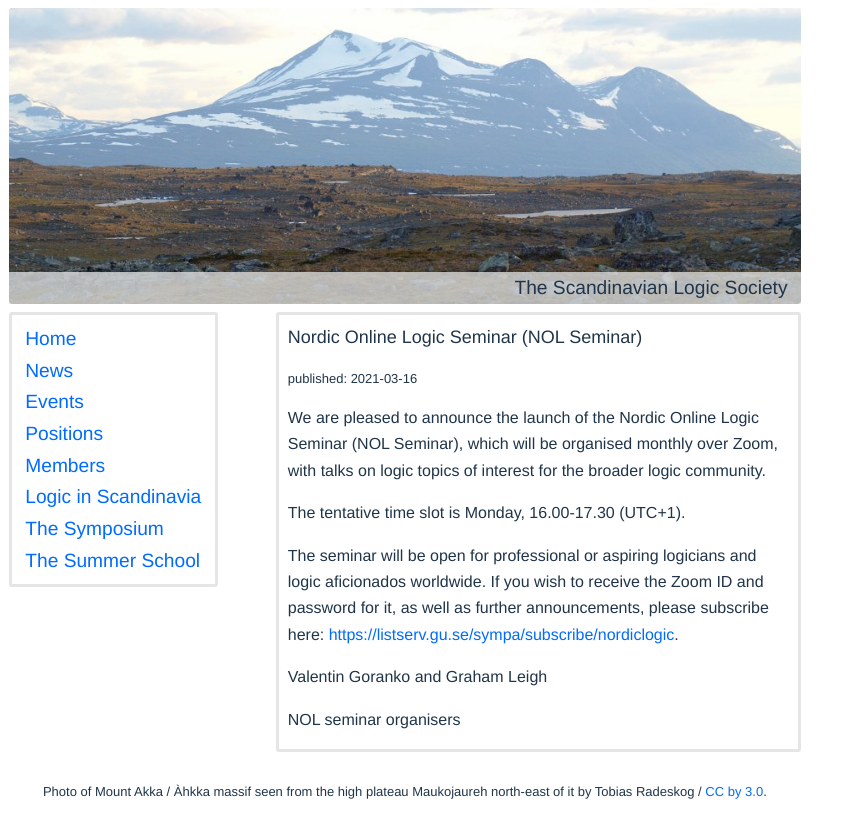
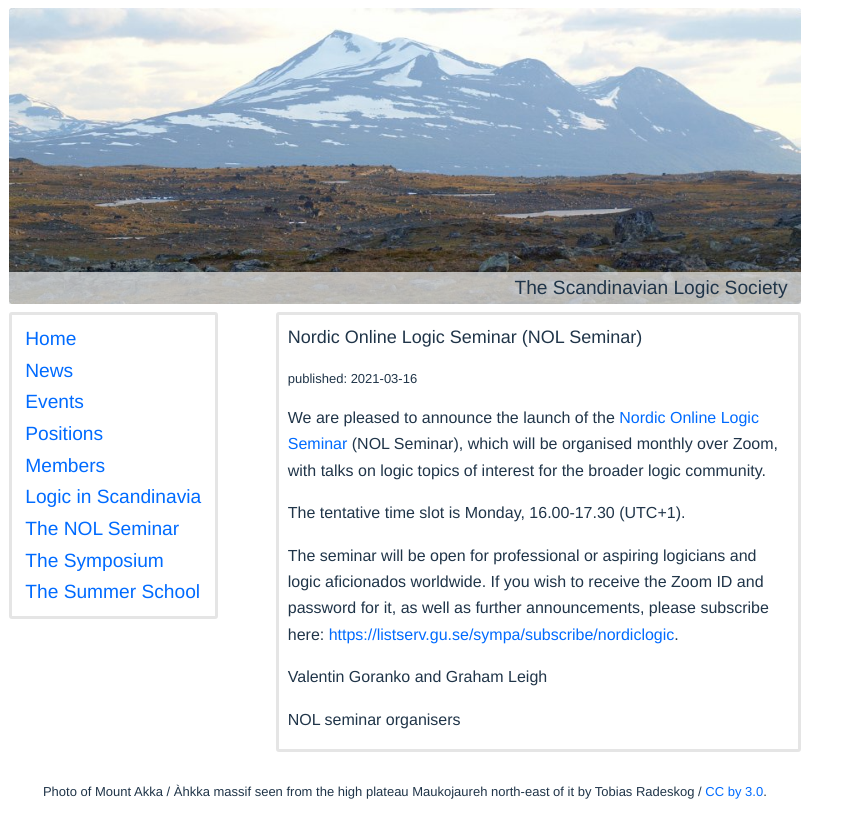
Before and after one commit to scandinavianlogic/scandinavianlogic.github.io, a Jekyll site: the page built from _posts/2021-03-16-NOL-Seminar.md, in a window 1280 px wide. Shown: the top 838 px of the page, without its empty margins (0-855 px from the left). Built offline with Jekyll 4.4.1, drawn with Linux system fonts in a browser that asks for light colours.

Commit message:
NOL seminar page

```diff
--- a/_data/menu_items.yml
+++ b/_data/menu_items.yml
@@ -10,6 +10,8 @@
   link: /members.html
 - name: Logic in Scandinavia
   link: /logic-in-scandinavia.html
+- name: The NOL Seminar
+  link: /the-NOL-seminar.html
 - name: The Symposium
   link: /symposium.html
 - name: The Summer School
--- a/_data/valid_categories.yml
+++ b/_data/valid_categories.yml
@@ -1,6 +1,7 @@
 # valid categories for posts
 # corresponding checks for mandatory fields in post layout!
 - events
+- nol-seminar
 - positions
 - symposiums
 - schools
--- a/_posts/2021-03-16-NOL-Seminar.md
+++ b/_posts/2021-03-16-NOL-Seminar.md
@@ -1,10 +1,12 @@
 ---
 layout: post
 title: "Nordic Online Logic Seminar (NOL Seminar)"
+category: nol-seminar
 ---
-We are pleased to announce the launch of the Nordic Online Logic Seminar (NOL
-Seminar), which will be organised monthly over Zoom, with talks on logic topics
-of interest for the broader logic community.
+We are pleased to announce the launch of the
+[Nordic Online Logic Seminar](/the-nol-seminar.html)
+(NOL Seminar), which will be organised monthly over Zoom, with talks on logic
+topics of interest for the broader logic community.
 
 The tentative time slot is Monday, 16.00-17.30 (UTC+1).
 
```
Also changed, not shown: _posts/2021-03-17-NOL-Seminar-Dag-Prawitz.md (+2 -2 lines), _posts/2021-04-07-NOL-Seminar-Jouko-Vaananen.md (+2 -2 lines), _posts/2021-05-04-NOL-Seminar-Wilfrid-Hodges.md (+2 -2 lines), the-NOL-seminar.md (added, +17 -0 lines).
